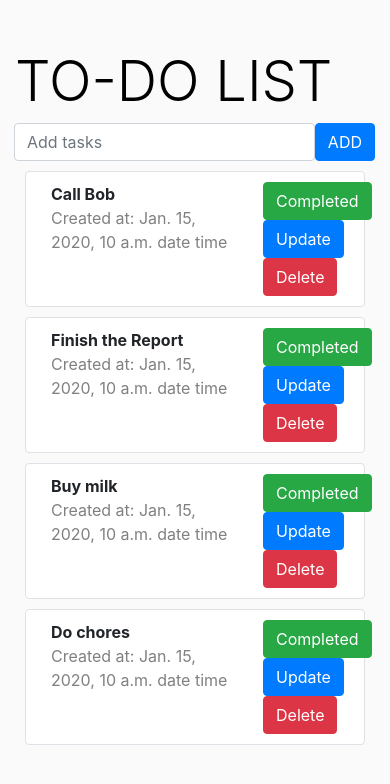
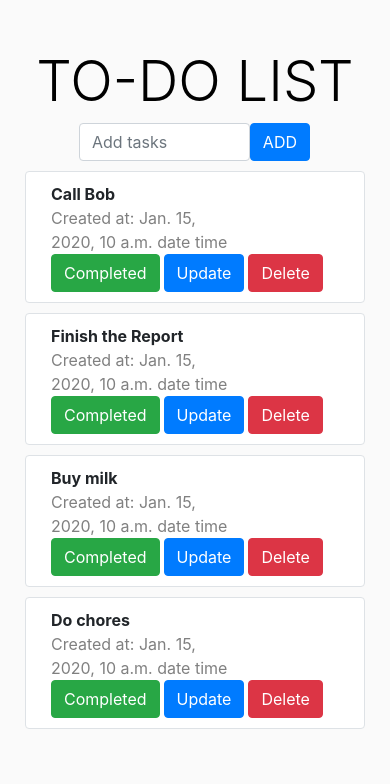
Before and after one commit to KaraMartin/Homework4, a Django app: template templates/todo/index.html in a window 390 px wide. Shown: the top 784 px of the page. Run offline with Django 3.2, Linux system fonts and the light colour scheme; data comes from the database, SQL or seed files in the repository; both versions use the stored data as it was after the commit; the template is opened without the code that fills it: values that come from a table or form of the project are taken from there, most other values are stand-ins (such as "Sample title", 1, 10 or a date in 2020); some libraries are stand-ins or nearby versions.

Commit message:
More Bootstrap (media queries, buttons, etc.)

```diff
--- a/static/css/todo.css
+++ b/static/css/todo.css
@@ -4,6 +4,7 @@ li {
 
 h1 {
     color: black;
+    text-align: center;
 }
 
 body {
@@ -15,10 +16,24 @@ body {
     color: gray;
 }
 
-.task {
+.taskbox {
     border: 1px silver;
     border-radius: 0.25rem;
     background-color: white;
     margin: 10px;
     padding: 10px;
 }
+
+.taskName {
+    color: #fe6993;
+    background-color: rgba(254, 105, 147, 0.1);
+    border-radius: 3px;
+    padding: 0.2em;
+    line-height: 2em;
+}
+
+@media (max-width: 767px) {
+    .small-screen-buffer {
+        width: 100%;
+    }
+}
--- a/templates/todo/base.html
+++ b/templates/todo/base.html
@@ -12,8 +12,8 @@
         {% endblock %}
     </head>
     <body>
-        <div class="container mt-5">
-            <div class="row justify-content-md-center">
+        <div class="container mt-5 container-fluid">
+            <div class="row justify-content-center">
                 <div class="col-lg-4 align-center">
                     <h1 class="display-4">TO-DO LIST</h1>
                 </div>
--- a/templates/todo/delete.html
+++ b/templates/todo/delete.html
@@ -12,7 +12,7 @@
                     Delete Task
                 </div>
                 <div class="card-body">
-                    <h5 class="card-title">Are you sure you want to delete {{ task }}?</h5>
+                    <h5 class="card-title">Are you sure you want to delete <span class="taskName">{{ task }}?</span></h5>
                     <a href="{% url 'index' %}" class="btn btn-info">No, go back</a>
                     <button class="btn btn-danger" type="submit">Yes, delete</button>
                 </div>
--- a/templates/todo/index.html
+++ b/templates/todo/index.html
@@ -5,11 +5,8 @@
 {% endblock %}
 
 {% block body %}
-    <!-- Main elements of page-->
-
-
     <div class="row justify-content-center">
-            <div class="col-lg-8 align-center">
+        <div class="col-8 align-center">
             <form action="{% url 'add' %}" method="post">
             {% csrf_token %}
             <div class="input-group-append">
@@ -21,18 +18,20 @@
     </div>
 
     {% for task in tasks %}
-            <div class="row justify-content-center task border">
+        <div class="row taskbox border">
+            <div class="col-8 justify-content-start">
 
-                <div class="col-8">
                 <div class="font-weight-bold">{{ task }}</div>
                 <div class="datetime">Created at: {{ created_at }} date time</div>
             </div>
-                <div class="col-4">
-                    <button class="btn btn-success" type="submit">Completed</button>
-                    <a href="{% url 'update' %}"><button class="btn btn-primary" type="submit">Update</button></a>
-                    <a href="{% url 'delete' %}"><button class="btn btn-danger" type="submit">Delete</button></a>
+
+            <div class="small-screen-buffer"></div>
+
+            <div class=" col-4 d-flex taskButtons">
+                <div class="mr-1"><button class="btn btn-success" type="submit">Completed</button></div>
+                <div class="mr-1"><a href="{% url 'update' %}"><button class="btn btn-primary" type="submit">Update</button></a></div>
+                <div><a href="{% url 'delete' %}"><button class="btn btn-danger" type="submit">Delete</button></a></div>
             </div>
-
         </div>
     {% endfor %}
 
```
Also changed, not shown: templates/todo/update.html (+6 -1 lines), db.sqlite3. Lines whose indentation alone changed are shown as unchanged.
